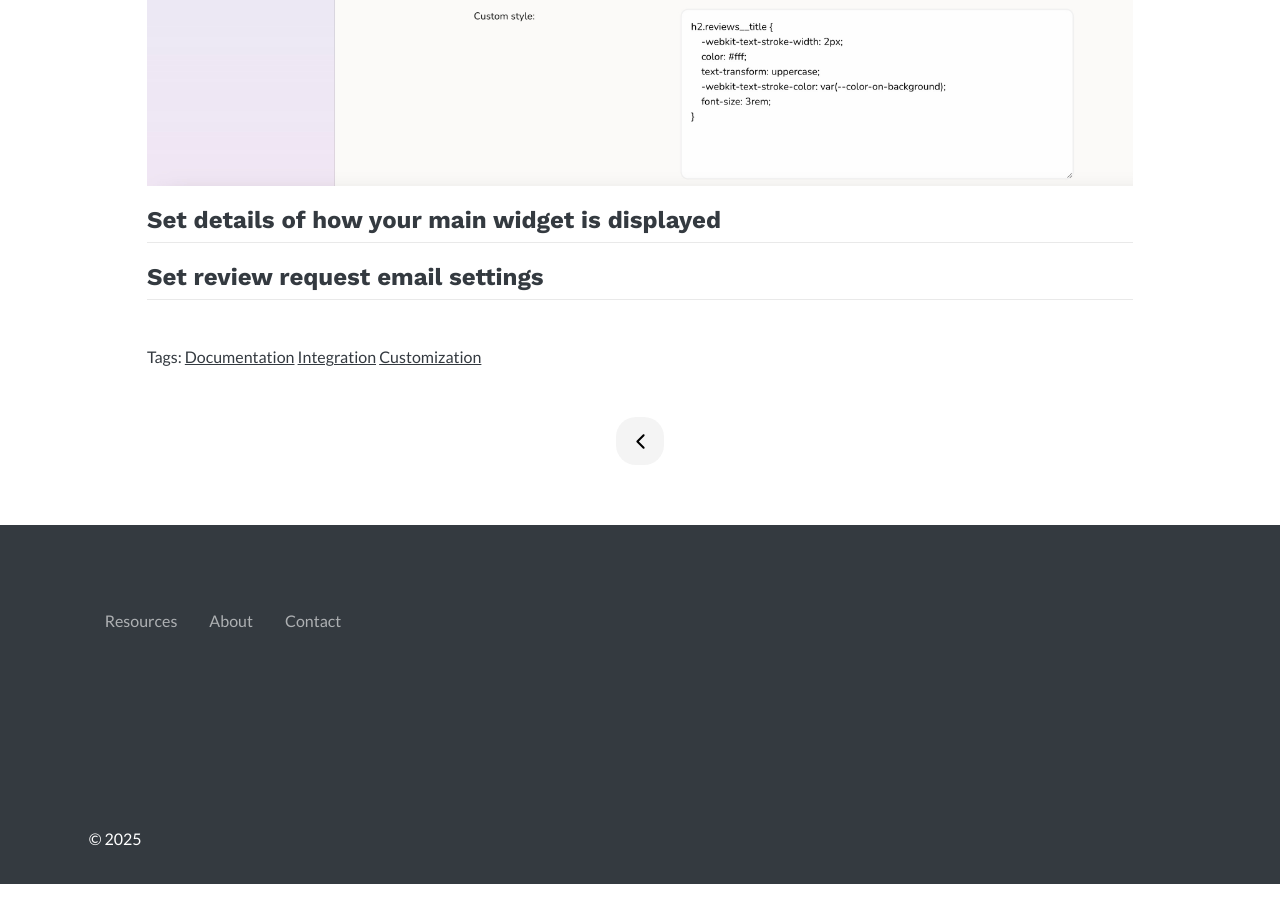
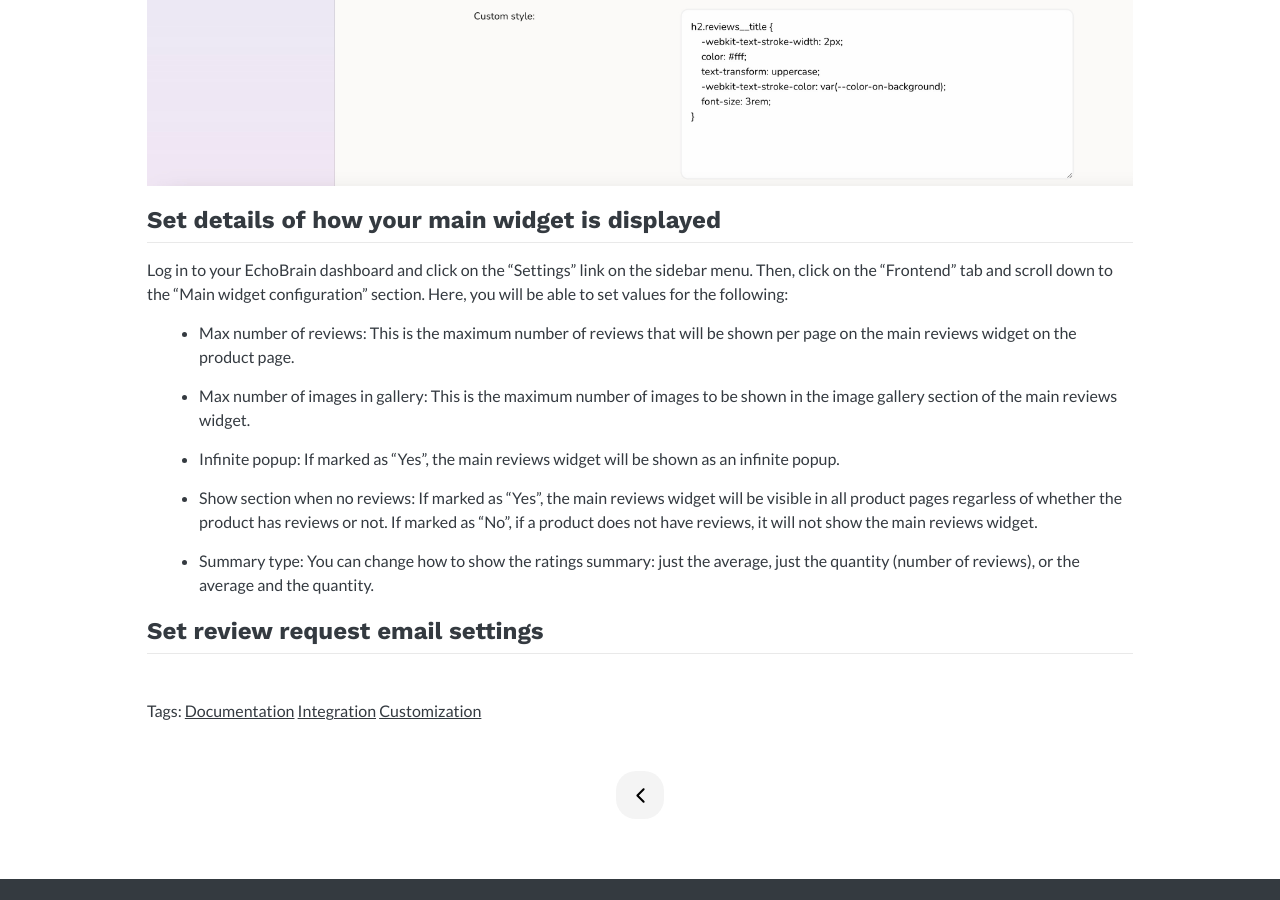
Before and after one commit to echo-brain/echo-brain.github.io, a Jekyll site: the page built from _posts/2025-02-18-managing-your-reviews.md, in a window 1280 px wide and 900 px high, scrolled down 2827 px. Built offline with Jekyll 4.4.1, drawn with Linux system fonts in a browser that asks for light colours.

Commit message:
Update 2025-02-18-managing-your-reviews.md

```diff
--- a/_posts/2025-02-18-managing-your-reviews.md
+++ b/_posts/2025-02-18-managing-your-reviews.md
@@ -39,6 +39,15 @@ Log in to your EchoBrain dashboard and click on the "Settings" link on the sideb
 
 ## Set details of how your main widget is displayed
 
+Log in to your EchoBrain dashboard and click on the "Settings" link on the sidebar menu. Then, click on the "Frontend" tab and scroll down to the "Main widget configuration" section. Here, you will be able to set values for the following:
+
+* Max number of reviews: This is the maximum number of reviews that will be shown per page on the main reviews widget on the product page.
+* Max number of images in gallery: This is the maximum number of images to be shown in the image gallery section of the main reviews widget.
+* Infinite popup: If marked as "Yes", the main reviews widget will be shown as an infinite popup.
+* Show section when no reviews: If marked as "Yes", the main reviews widget will be visible in all product pages regarless of whether the product has reviews or not. If marked as "No", if a product does not have reviews, it will not show the main reviews widget.
+* Summary type: You can change how to show the ratings summary: just the average, just the quantity (number of reviews), or the average and the quantity.
+
+
 
 
 ## Set review request email settings
```
